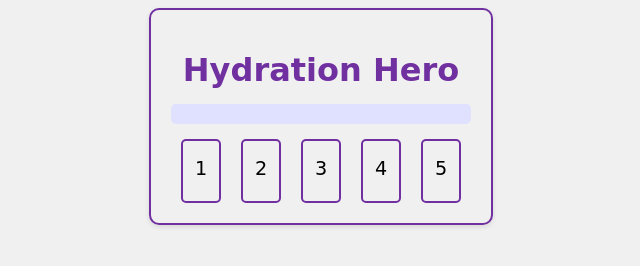
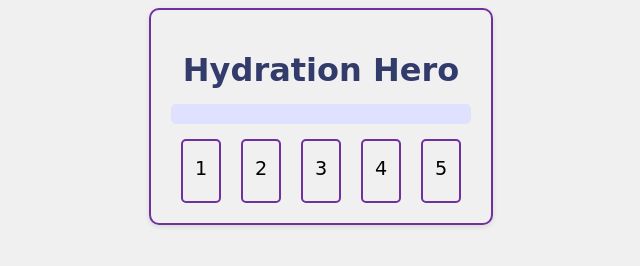
Before and after one commit to ketchup4dummies/clockwidget, a plain HTML site: page water_tracker.html in a window 1280 px wide. Shown: the whole page, without its empty margins (319-959 px from the left). Drawn offline with Linux system fonts and the light colour scheme; a web font is replaced by a local one.

Commit message:
Update water_tracker.html

```diff
--- a/water_tracker.html
+++ b/water_tracker.html
@@ -22,7 +22,7 @@ body {
 }
 
 .title {
-  color: #7030a0;
+  color: #333b6b;
   font-size: 2em;
   margin-bottom: 15px;
 }
```
